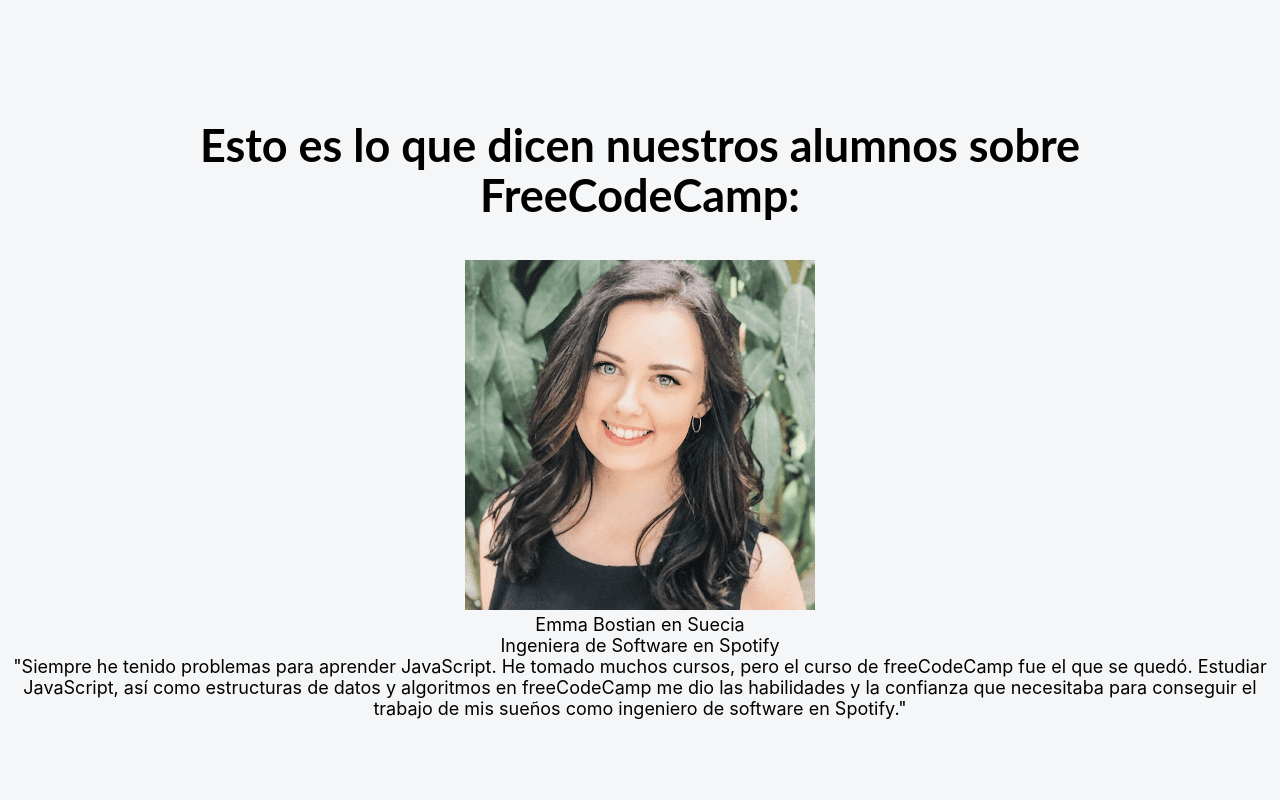
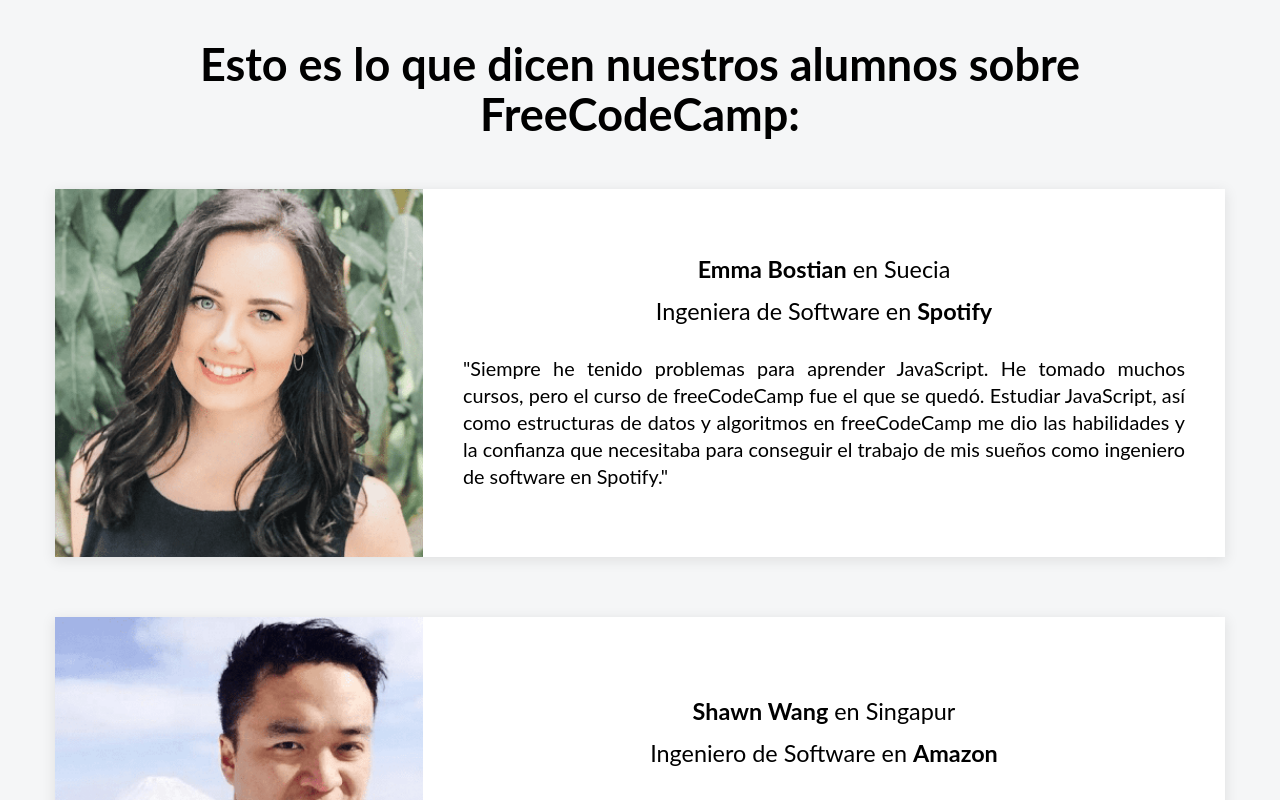
Before and after one commit to javiervsdev/react-freecodecamp, a React (Create React App) app: page / in a window 1280 px wide. Shown: the top 800 px of the page. Built offline with nearby package versions, Linux system fonts and the light colour scheme.

Commit message:
Create Testimonio components dynamically from testimonio content array

```diff
--- a/src/App.js
+++ b/src/App.js
@@ -1,12 +1,29 @@
 import './App.css';
 import Testimonio from './components/Testimonio';
+import testimonios from './data/TestimonioContent';
+
 
 function App() {
+
     return (
         <div className="App">
             <div className="contenedor-principal">
                 <h1>Esto es lo que dicen nuestros alumnos sobre FreeCodeCamp:</h1>
-                <Testimonio/>
+                {
+                    testimonios.map(({nombre, pais, imagen, cargo, empresa, testimonio}) => {
+                        return (
+                            <Testimonio
+                                key={imagen}
+                                nombre={nombre}
+                                pais={pais}
+                                imagen={imagen}
+                                cargo={cargo}
+                                empresa={empresa}
+                                testimonio={testimonio}
+                            />
+                        )
+                    })
+                }
             </div>
         </div>
     );
--- a/src/components/Testimonio.js
+++ /dev/null
@@ -1,20 +0,0 @@
-import React from "react";
-
-export default function Testimonio() {
-    return (
-        <div className='contenedor-testimonio'>
-            <img
-                className='imagen-testimonio'
-                src={require('../images/testimonio-emma.png')}
-                alt='Foto de Emma'/>
-            <div className='contenedor-texto-testimonio'>
-                <p className='nombre-testimonio'>Emma Bostian en Suecia</p>
-                <p className='cargo-testimonio'>Ingeniera de Software en Spotify</p>
-                <p className='texto-testimonio'>"Siempre he tenido problemas para aprender JavaScript. He tomado muchos
-                    cursos, pero el curso de freeCodeCamp fue el que se quedó. Estudiar JavaScript, así como estructuras
-                    de datos y algoritmos en freeCodeCamp me dio las habilidades y la confianza que necesitaba para
-                    conseguir el trabajo de mis sueños como ingeniero de software en Spotify."</p>
-            </div>
-        </div>
-    );
-}
--- /dev/null
+++ b/src/components/Testimonio.jsx
@@ -0,0 +1,21 @@
+import '../css/Testimonio.css';
+
+export default function Testimonio({nombre, pais, imagen, cargo, empresa, testimonio}) {
+    return (
+        <div className='contenedor-testimonio'>
+            <img
+                className='imagen-testimonio'
+                src={require(`../images/testimonio-${imagen}.png`)}
+                alt={`Foto de ${nombre}`} />
+            <div className='contenedor-texto-testimonio'>
+                <p className='nombre-testimonio'>
+                    <strong>{nombre}</strong> en {pais}
+                </p>
+                <p className='cargo-testimonio'>
+                    {cargo} en <strong>{empresa}</strong>
+                </p>
+                <p className='texto-testimonio'>"{testimonio}"</p>
+            </div>
+        </div>
+    );
+}
--- /dev/null
+++ b/src/data/TestimonioContent.js
@@ -0,0 +1,36 @@
+class TestimonioContent {
+    constructor(nombre, pais, imagen, cargo, empresa, testimonio) {
+        this.nombre = nombre;
+        this.pais = pais;
+        this.imagen = imagen;
+        this.cargo = cargo;
+        this.empresa = empresa;
+        this.testimonio = testimonio;
+    }
+}
+
+const testimonios = [
+    new TestimonioContent(
+        'Emma Bostian',
+        'Suecia',
+        'emma',
+        'Ingeniera de Software',
+        'Spotify',
+        'Siempre he tenido problemas para aprender JavaScript. He tomado muchos cursos, pero el curso de freeCodeCamp fue el que se quedó. Estudiar JavaScript, así como estructuras de datos y algoritmos en freeCodeCamp me dio las habilidades y la confianza que necesitaba para conseguir el trabajo de mis sueños como ingeniero de software en Spotify.'),
+    new TestimonioContent(
+        'Shawn Wang',
+        'Singapur',
+        'shawn',
+        'Ingeniero de Software',
+        'Amazon',
+        'Da miedo cambiar de carrera. Solo gané la confianza de que podía programar trabajando a través de los cientos de horas de lecciones gratuitas en freeCodeCamp. Dentro de un año tuve un trabajo de seis cifras como ingeniero de software. freeCodeCamp cambió mi vida.'),
+    new TestimonioContent(
+        'Sarah Chima',
+        'Nigeria',
+        'sarah',
+        'Ingeniero de Software',
+        'ChatDesk',
+        'freeCodeCamp fue la puerta de entrada a mi carrera como desarrollador de software. El plan de estudios bien estructurado llevó mis conocimientos de programación de un nivel de principiante total a un nivel muy seguro. Era todo lo que necesitaba para conseguir mi primer trabajo de desarrollador en una empresa increíble.')
+]
+
+export default testimonios;
```
